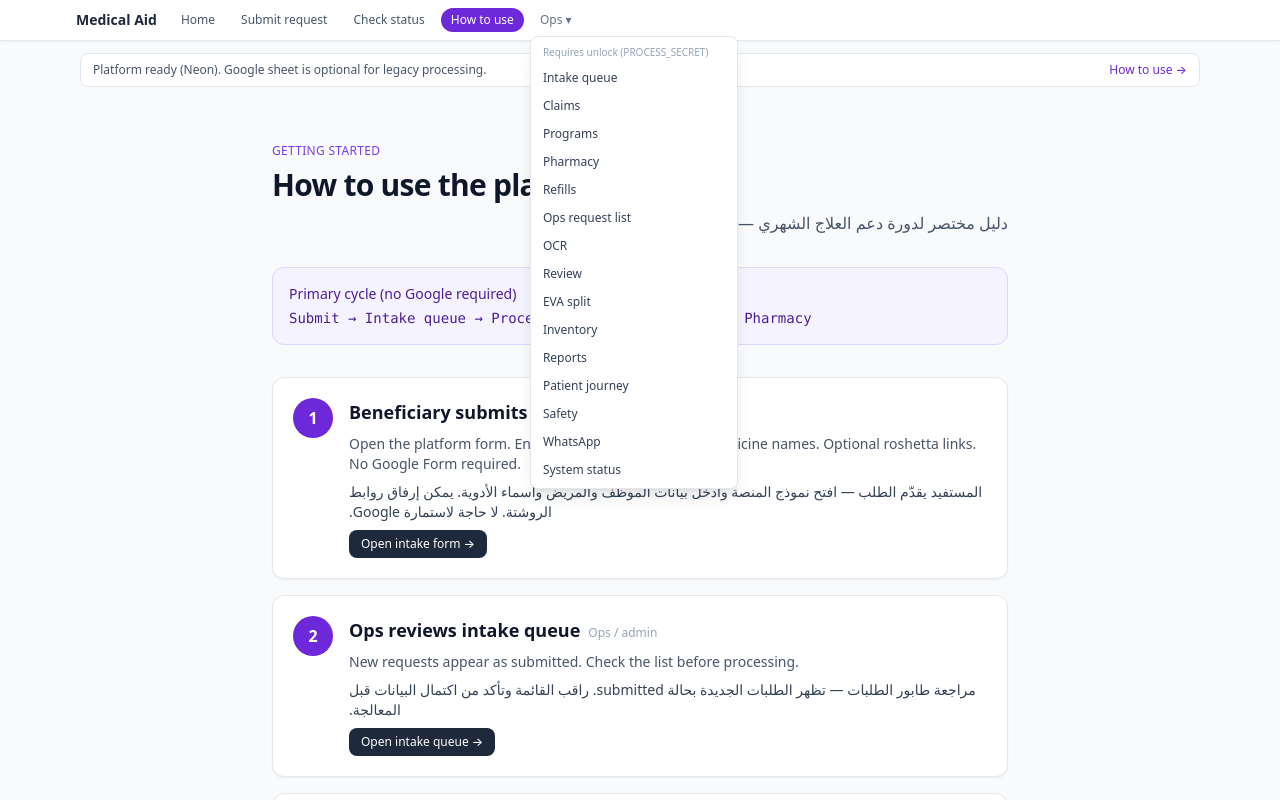
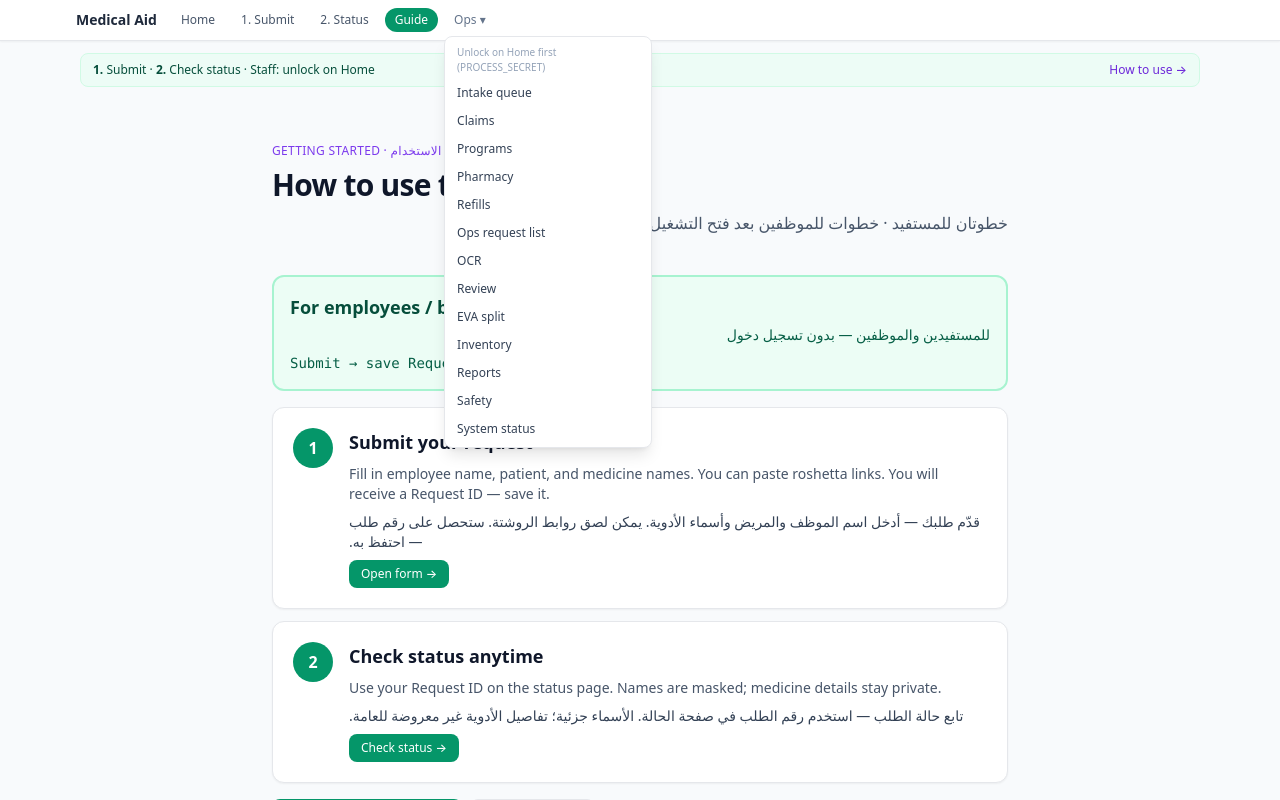
Before and after one commit to ArmaniousESP/medical-aid-automation, a Next.js app: page /guide in a window 1280 px wide. Both pictures are taken after a click on the heading "Ops ▾". Shown: the top 800 px of the page. Built offline with nearby package versions, Linux system fonts and the light colour scheme; no server answers.

Commit message:
Guide + home: clear public vs staff step-by-step walkthrough

```diff
--- a/app/AppNav.tsx
+++ b/app/AppNav.tsx
@@ -3,15 +3,13 @@
 import Link from 'next/link';
 import { usePathname } from 'next/navigation';
 
-/** Visible to everyone */
 const PUBLIC = [
   { href: '/', label: 'Home', labelAr: 'الرئيسية' },
-  { href: '/intake', label: 'Submit request', labelAr: 'تقديم طلب' },
-  { href: '/request-status', label: 'Check status', labelAr: 'حالة الطلب' },
-  { href: '/guide', label: 'How to use', labelAr: 'طريقة الاستخدام' },
+  { href: '/intake', label: '1. Submit', labelAr: 'تقديم طلب' },
+  { href: '/request-status', label: '2. Status', labelAr: 'حالة الطلب' },
+  { href: '/guide', label: 'Guide', labelAr: 'الدليل' },
 ];
 
-/** Only useful after unlock — middleware blocks data */
 const OPS = [
   { href: '/intake-ops', label: 'Intake queue' },
   { href: '/claims', label: 'Claims' },
@@ -24,9 +22,7 @@ const OPS = [
   { href: '/eva-split', label: 'EVA split' },
   { href: '/inventory', label: 'Inventory' },
   { href: '/reports', label: 'Reports' },
-  { href: '/psp', label: 'Patient journey' },
   { href: '/safety', label: 'Safety' },
-  { href: '/notifications', label: 'WhatsApp' },
   { href: '/status', label: 'System status' },
 ];
 
@@ -54,7 +50,7 @@ export function AppNav() {
               href={item.href}
               className={`rounded-full px-2.5 py-1 text-xs font-medium transition whitespace-nowrap ${
                 active(item.href)
-                  ? 'bg-violet-700 text-white'
+                  ? 'bg-emerald-600 text-white'
                   : 'text-slate-600 hover:bg-slate-100'
               }`}
               title={item.labelAr}
@@ -68,7 +64,7 @@ export function AppNav() {
             </summary>
             <div className="absolute left-0 mt-1 w-52 rounded-lg border bg-white py-1 shadow-lg z-50">
               <p className="px-3 py-1 text-[10px] text-slate-400">
-                Requires unlock (PROCESS_SECRET)
+                Unlock on Home first (PROCESS_SECRET)
               </p>
               {OPS.map((item) => (
                 <Link
--- a/app/SetupBanner.tsx
+++ b/app/SetupBanner.tsx
@@ -1,60 +1,41 @@
 import Link from 'next/link';
 
 /**
- * Banner when critical env is missing — platform needs Neon; Google is optional.
+ * Soft banner: platform needs Neon; point everyone to the guide.
  */
 export function SetupBanner() {
   const hasDb = !!process.env.DATABASE_URL;
-  const hasGoogle = !!(
-    process.env.GOOGLE_SERVICE_ACCOUNT_EMAIL &&
-    process.env.GOOGLE_PRIVATE_KEY &&
-    process.env.GOOGLE_SHEET_ID
-  );
 
-  // Platform path only needs DB; don't block on Google
-  if (hasDb) {
-    if (hasGoogle) return null;
-    // Soft hint only — sheet is legacy
+  if (!hasDb) {
     return (
-      <div className="mb-4 rounded-lg border border-slate-200 bg-white px-3 py-2 text-xs text-slate-600 flex flex-wrap items-center justify-between gap-2">
-        <span>
-          Platform ready (Neon). Google sheet is optional for legacy processing.
-        </span>
-        <Link href="/guide" className="text-violet-700 font-medium hover:underline">
-          How to use →
-        </Link>
+      <div className="mb-6 rounded-xl border border-amber-300 bg-amber-50 p-4 text-sm text-slate-800">
+        <div className="font-semibold text-amber-900">Setup required</div>
+        <p className="mt-1 text-slate-700">
+          Add <code className="bg-white/80 px-1 rounded text-xs">DATABASE_URL</code>{' '}
+          (Neon pooler) on Vercel, then Redeploy.
+        </p>
+        <p className="mt-2 text-xs">
+          <Link href="/status" className="text-blue-700 underline">
+            System status
+          </Link>
+          {' · '}
+          <Link href="/guide" className="text-violet-700 underline">
+            How to use
+          </Link>
+        </p>
       </div>
     );
   }
 
   return (
-    <div className="mb-6 rounded-xl border border-amber-300 bg-amber-50 p-4 text-sm text-slate-800">
-      <div className="font-semibold text-amber-900">Setup required</div>
-      <p className="mt-1 text-slate-700">
-        Add <code className="bg-white/80 px-1 rounded text-xs">DATABASE_URL</code>{' '}
-        (Neon pooler) on Vercel, then Redeploy. Without it, intake, programs, and
-        claims will not work.
-      </p>
-      <ul className="mt-2 list-disc list-inside space-y-1 text-xs text-slate-600">
-        <li>
-          Vercel → Project → Settings → Environment Variables → Production → Save
-        </li>
-        <li>Deployments → Redeploy (use latest main commit)</li>
-        <li>
-          Then open{' '}
-          <Link href="/guide" className="text-blue-700 underline">
-            /guide
-          </Link>{' '}
-          and follow the steps
-        </li>
-      </ul>
-      <p className="mt-2 text-xs">
-        <Link href="/status" className="text-blue-700 underline">
-          System status
-        </Link>
-        {' · '}
-        Google credentials are only needed for the old sheet path.
-      </p>
+    <div className="mb-4 rounded-lg border border-emerald-100 bg-emerald-50/80 px-3 py-2 text-xs text-emerald-900 flex flex-wrap items-center justify-between gap-2">
+      <span>
+        <strong>1.</strong> Submit · <strong>2.</strong> Check status · Staff:
+        unlock on Home
+      </span>
+      <Link href="/guide" className="text-violet-700 font-medium hover:underline">
+        How to use →
+      </Link>
     </div>
   );
 }
--- a/app/guide/page.tsx
+++ b/app/guide/page.tsx
@@ -2,104 +2,168 @@ import Link from 'next/link';
 
 export const dynamic = 'force-dynamic';
 
-const STEPS = [
+const PUBLIC_STEPS = [
   {
     n: 1,
-    titleAr: 'المستفيد يقدّم الطلب',
-    titleEn: 'Beneficiary submits',
+    titleEn: 'Submit your request',
+    titleAr: 'قدّم طلبك',
+    bodyEn:
+      'Fill in employee name, patient, and medicine names. You can paste roshetta links. You will receive a Request ID — save it.',
     bodyAr:
-      'افتح نموذج المنصة وأدخل بيانات الموظف والمريض وأسماء الأدوية. يمكن إرفاق روابط الروشتة. لا حاجة لاستمارة Google.',
-    bodyEn:
-      'Open the platform form. Enter employee, patient, and medicine names. Optional roshetta links. No Google Form required.',
+      'أدخل اسم الموظف والمريض وأسماء الأدوية. يمكن لصق روابط الروشتة. ستحصل على رقم طلب — احتفظ به.',
     href: '/intake',
-    cta: 'Open intake form',
-    who: 'Beneficiary / employee',
+    cta: 'Open form',
   },
   {
     n: 2,
+    titleEn: 'Check status anytime',
+    titleAr: 'تابع حالة الطلب',
+    bodyEn:
+      'Use your Request ID on the status page. Names are masked; medicine details stay private.',
+    bodyAr:
+      'استخدم رقم الطلب في صفحة الحالة. الأسماء جزئية؛ تفاصيل الأدوية غير معروضة للعامة.',
+    href: '/request-status',
+    cta: 'Check status',
+  },
+];
+
+const STAFF_STEPS = [
+  {
+    n: 1,
+    titleEn: 'Unlock ops',
+    titleAr: 'فتح لوحة التشغيل',
+    bodyEn:
+      'On Home, enter PROCESS_SECRET (set on Vercel). Cookie lasts 12 hours.',
+    bodyAr:
+      'من الصفحة الرئيسية أدخل كلمة سر التشغيل (PROCESS_SECRET على Vercel). الجلسة 12 ساعة.',
+    href: '/',
+    cta: 'Go to Home unlock',
+  },
+  {
+    n: 2,
+    titleEn: 'Review intake queue',
     titleAr: 'مراجعة طابور الطلبات',
-    titleEn: 'Ops reviews intake queue',
-    bodyAr:
-      'تظهر الطلبات الجديدة بحالة submitted. راقب القائمة وتأكد من اكتمال البيانات قبل المعالجة.',
-    bodyEn:
-      'New requests appear as submitted. Check the list before processing.',
+    bodyEn: 'See new submitted requests before processing.',
+    bodyAr: 'اطّلع على الطلبات الجديدة قبل المعالجة.',
     href: '/intake-ops',
-    cta: 'Open intake queue',
-    who: 'Ops / admin',
+    cta: 'Intake queue',
   },
   {
     n: 3,
-    titleAr: 'تشغيل المعالجة (مطابقة + تسجيل)',
     titleEn: 'Process (match + enroll)',
+    titleAr: 'معالجة (مطابقة + تسجيل)',
+    bodyEn:
+      'Click Process platform intake. Medicines are matched; programs and claim drafts are created when enabled.',
     bodyAr:
-      'من الرئيسية أو طابور الطلبات اضغط Process platform intake. النظام يطابق الأدوية ويسجّل البرنامج المزمن تلقائياً (إن كان الإعداد مفعّلاً).',
-    bodyEn:
-      'From Home or Intake queue, click Process platform intake. The system matches medicines and auto-enrolls the chronic program when enabled.',
+      'اضغط Process platform intake. تتم مطابقة الأدوية وتسجيل البرنامج ومسودة المطالبة تلقائياً.',
     href: '/intake-ops',
-    cta: 'Go process',
-    who: 'Ops / admin',
+    cta: 'Process',
   },
   {
     n: 4,
-    titleAr: 'المطالبات المالية',
     titleEn: 'Claims',
-    bodyAr:
-      'بعد التسجيل يمكن إنشاء مسودة مطالبة. راجع المبالغ ثم Submit إن وُجد نظام خارجي.',
-    bodyEn:
-      'After enroll, claim drafts can be created. Review amounts, then Submit if an external claims webhook is configured.',
+    titleAr: 'المطالبات',
+    bodyEn: 'Review draft amounts, then Submit.',
+    bodyAr: 'راجع المبالغ ثم Submit.',
     href: '/claims',
-    cta: 'Open claims',
-    who: 'Ops / finance',
+    cta: 'Claims',
   },
   {
     n: 5,
-    titleAr: 'البرامج والصرف',
     titleEn: 'Programs & pharmacy',
-    bodyAr:
-      'راجع البرامج المزمنة، جهّز الصرف الشهري من الصيدلية والمخزون.',
-    bodyEn:
-      'Review chronic programs, prepare monthly refills from pharmacy and inventory.',
-    href: '/programs',
-    cta: 'Open programs',
-    who: 'Ops / pharmacy',
-  },
-  {
-    n: 6,
-    titleAr: 'أدوات إضافية عند الحاجة',
-    titleEn: 'Extra tools when needed',
-    bodyAr:
-      'OCR للروشتات، طابور المراجعة، سلامة الأدوية، تقسيم EVA، واتساب — من قائمة More في الشريط العلوي.',
-    bodyEn:
-      'OCR, review queue, drug safety, EVA split, WhatsApp — under More in the top nav.',
-    href: '/ocr',
-    cta: 'OCR tools',
-    who: 'Ops',
+    titleAr: 'البرامج والصيدلية',
+    bodyEn: 'Manage chronic programs and dispense from the pick list.',
+    bodyAr: 'إدارة البرامج المزمنة والصرف من قائمة الصيدلية.',
+    href: '/pharmacy',
+    cta: 'Pharmacy',
   },
 ];
 
 export default function GuidePage() {
   return (
     <main className="min-h-screen bg-slate-50 text-slate-900">
-      <div className="mx-auto max-w-3xl px-4 py-10 space-y-8">
+      <div className="mx-auto max-w-3xl px-4 py-10 space-y-10">
         <header className="space-y-2">
           <p className="text-xs font-medium uppercase tracking-wide text-violet-600">
-            Getting started
+            Getting started · دليل الاستخدام
           </p>
           <h1 className="text-3xl font-bold tracking-tight">How to use the platform</h1>
           <p className="text-slate-600" dir="rtl">
-            دليل مختصر لدورة دعم العلاج الشهري — من تقديم الطلب حتى الصرف
+            خطوتان للمستفيد · خطوات للموظفين بعد فتح التشغيل
           </p>
         </header>
 
-        <div className="rounded-xl border border-violet-200 bg-violet-50 p-4 text-sm text-violet-900">
-          <p className="font-medium mb-1">Primary cycle (no Google required)</p>
-          <p className="font-mono text-xs sm:text-sm break-all">
-            Submit → Intake queue → Process → Claims → Programs / Pharmacy
+        {/* Public path */}
+        <section className="space-y-4">
+          <div className="rounded-xl border-2 border-emerald-200 bg-emerald-50 p-4">
+            <h2 className="font-semibold text-emerald-900 text-lg">
+              For employees / beneficiaries
+            </h2>
+            <p className="text-sm text-emerald-800 mt-1" dir="rtl">
+              للمستفيدين والموظفين — بدون تسجيل دخول
+            </p>
+            <p className="text-sm text-emerald-800 mt-2 font-mono">
+              Submit → save Request ID → Check status
             </p>
           </div>
 
-        <ol className="space-y-4">
-          {STEPS.map((s) => (
+          <ol className="space-y-3">
+            {PUBLIC_STEPS.map((s) => (
+              <li
+                key={s.n}
+                className="rounded-xl border bg-white p-5 shadow-sm flex gap-4"
+              >
+                <div className="flex h-10 w-10 shrink-0 items-center justify-center rounded-full bg-emerald-600 text-white font-bold">
+                  {s.n}
+                </div>
+                <div className="space-y-2 min-w-0 flex-1">
+                  <h3 className="font-semibold text-lg">{s.titleEn}</h3>
+                  <p className="text-sm text-slate-600">{s.bodyEn}</p>
+                  <p className="text-sm text-slate-700" dir="rtl">
+                    <span className="font-medium">{s.titleAr} — </span>
+                    {s.bodyAr}
+                  </p>
+                  <Link
+                    href={s.href}
+                    className="inline-flex mt-1 rounded-lg bg-emerald-600 px-3 py-1.5 text-xs font-medium text-white hover:bg-emerald-700"
+                  >
+                    {s.cta} →
+                  </Link>
+                </div>
+              </li>
+            ))}
+          </ol>
+
+          <div className="flex flex-wrap gap-2">
+            <Link
+              href="/intake"
+              className="rounded-lg bg-emerald-600 px-5 py-2.5 text-sm font-medium text-white hover:bg-emerald-700"
+            >
+              Start: submit a request
+            </Link>
+            <Link
+              href="/request-status"
+              className="rounded-lg border bg-white px-5 py-2.5 text-sm font-medium hover:bg-slate-50"
+            >
+              Check status
+            </Link>
+          </div>
+        </section>
+
+        {/* Staff path */}
+        <section className="space-y-4">
+          <div className="rounded-xl border-2 border-violet-200 bg-violet-50 p-4">
+            <h2 className="font-semibold text-violet-900 text-lg">For staff (ops)</h2>
+            <p className="text-sm text-violet-800 mt-1" dir="rtl">
+              لفريق التشغيل — بعد فتح القفل بكلمة السر
+            </p>
+            <p className="text-sm text-violet-800 mt-2 font-mono text-xs sm:text-sm">
+              Unlock → Queue → Process → Claims → Pharmacy
+            </p>
+          </div>
+
+          <ol className="space-y-3">
+            {STAFF_STEPS.map((s) => (
               <li
                 key={s.n}
                 className="rounded-xl border bg-white p-5 shadow-sm flex gap-4"
@@ -108,10 +172,7 @@ export default function GuidePage() {
                   {s.n}
                 </div>
                 <div className="space-y-2 min-w-0 flex-1">
-                <div className="flex flex-wrap items-baseline gap-2">
-                  <h2 className="font-semibold text-lg">{s.titleEn}</h2>
-                  <span className="text-xs text-slate-400">{s.who}</span>
-                </div>
+                  <h3 className="font-semibold text-lg">{s.titleEn}</h3>
                   <p className="text-sm text-slate-600">{s.bodyEn}</p>
                   <p className="text-sm text-slate-700" dir="rtl">
                     <span className="font-medium">{s.titleAr} — </span>
@@ -119,7 +180,7 @@ export default function GuidePage() {
                   </p>
                   <Link
                     href={s.href}
-                  className="inline-flex mt-1 rounded-lg bg-slate-800 px-3 py-1.5 text-xs font-medium text-white hover:bg-slate-700"
+                    className="inline-flex mt-1 rounded-lg bg-violet-700 px-3 py-1.5 text-xs font-medium text-white hover:bg-violet-800"
                   >
                     {s.cta} →
                   </Link>
@@ -127,41 +188,29 @@ export default function GuidePage() {
               </li>
             ))}
           </ol>
+        </section>
 
         <section className="rounded-xl border bg-white p-5 shadow-sm space-y-3 text-sm">
-          <h2 className="font-semibold text-lg">Tips</h2>
+          <h2 className="font-semibold text-lg">Privacy</h2>
           <ul className="list-disc list-inside space-y-2 text-slate-600">
             <li>
-              Unlock admin tools with the password panel on Home if{' '}
-              <code className="text-xs bg-slate-100 px-1 rounded">PROCESS_SECRET</code> is set.
+              Only <strong>Submit</strong> and <strong>Check status</strong> are public.
             </li>
             <li>
-              Sheet “Process new responses” is <strong>legacy</strong> — use platform intake for new work.
+              Programs, claims, pharmacy, and full lists require unlock with{' '}
+              <code className="text-xs bg-slate-100 px-1 rounded">PROCESS_SECRET</code>.
             </li>
-            <li>
-              Optional env: <code className="text-xs bg-slate-100 px-1 rounded">AUTO_ENROLL_INTAKE</code>,{' '}
-              <code className="text-xs bg-slate-100 px-1 rounded">AUTO_CLAIM_ON_ENROLL</code>.
-            </li>
-            <li>
-              System health: <Link href="/status" className="text-blue-600 underline">/status</Link>
+            <li dir="rtl">
+              البيانات التفصيلية للمرضى غير معروضة للعامة.
             </li>
           </ul>
         </section>
 
         <div className="flex flex-wrap gap-3 justify-center pb-8">
           <Link
-            href="/intake"
-            className="rounded-lg bg-emerald-600 px-5 py-2.5 text-sm font-medium text-white hover:bg-emerald-700"
+            href="/"
+            className="rounded-lg border bg-white px-5 py-2.5 text-sm font-medium hover:bg-slate-50"
           >
-            Start: submit a request
-          </Link>
-          <Link
-            href="/intake-ops"
-            className="rounded-lg bg-violet-700 px-5 py-2.5 text-sm font-medium text-white hover:bg-violet-800"
-          >
-            Ops: intake queue
-          </Link>
-          <Link href="/" className="rounded-lg border bg-white px-5 py-2.5 text-sm font-medium hover:bg-slate-50">
             Home
           </Link>
         </div>
```
Also changed, not shown: app/page.tsx (+49 -20 lines). Lines whose indentation alone changed are shown as unchanged.
